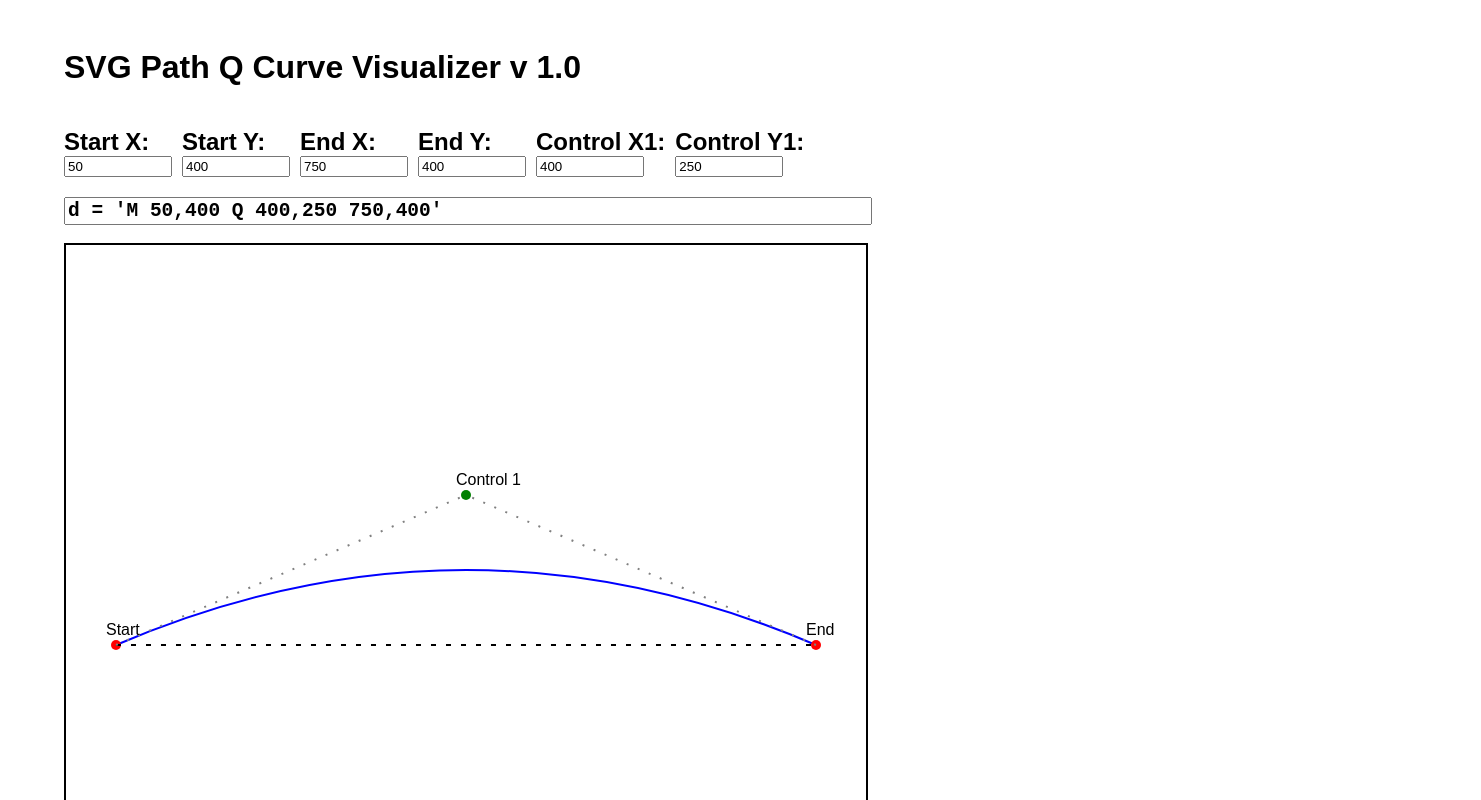
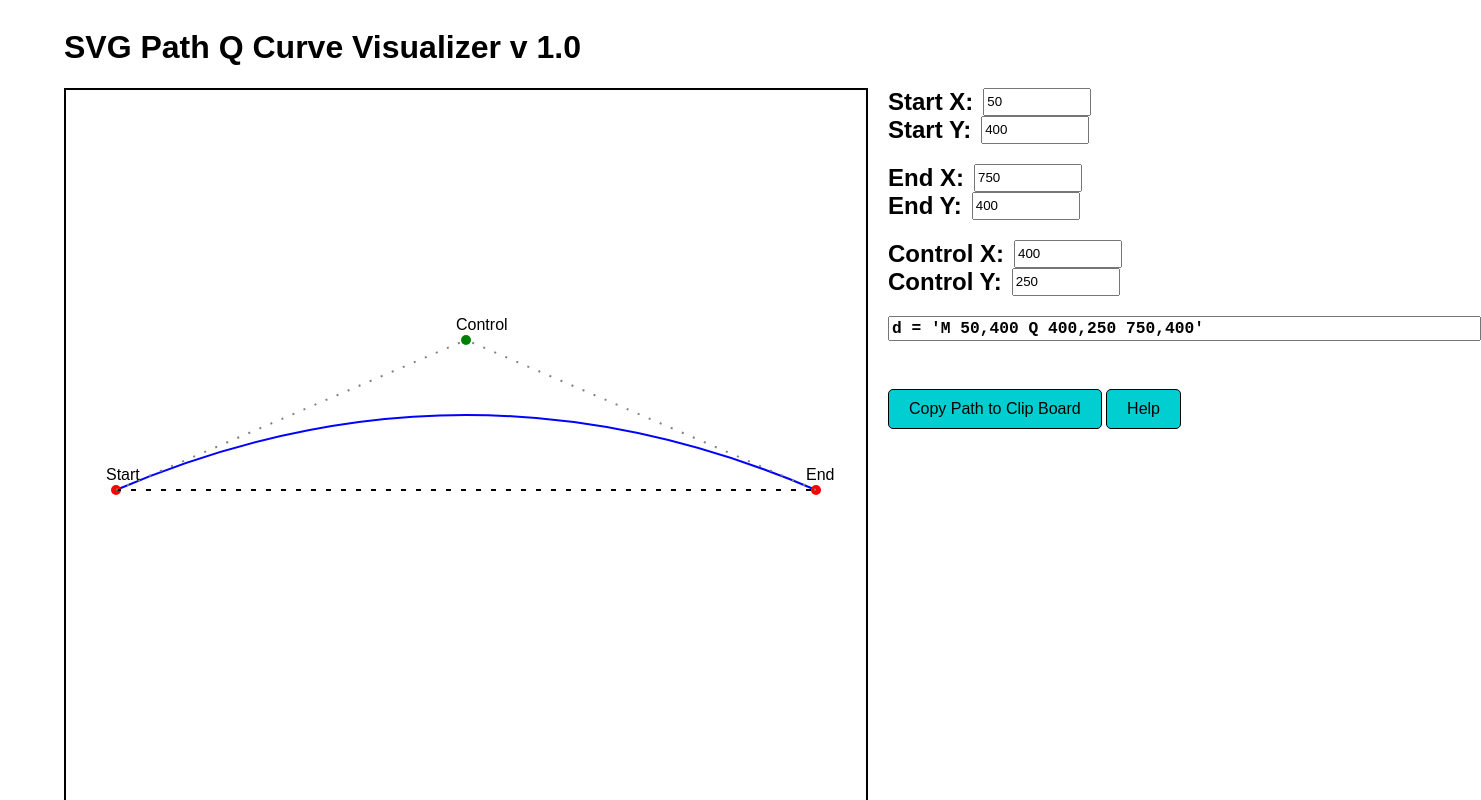
Before and after one commit to TomWulf/SVG_Path_Q_Visualizer_1.0, a plain HTML site: page index.html in a window 1280 px wide. Shown: the top 800 px of the page, 1481 px wide, since content can reach past the window. Drawn offline with Linux system fonts and the light colour scheme.

Commit message:
Working Better Layout

```diff
--- a/css/style.css
+++ b/css/style.css
@@ -4,23 +4,30 @@ body {
   padding: 0;
   display: flex;
   flex-direction: column;
-
 }
-
-header {
-  margin: 20px 0;
+h1 {
+  font-size: 2em;
+}
+main{
+  display: flex;
+  flex-direction: row;
+  gap: 20px;
+  align-items: flex-start;
+  justify-content: space-between;
 }
 
 .controls {
-  margin-bottom: 20px;
   display: flex;
-  gap: 10px;
-  flex-wrap: wrap;
+  flex-direction: column;
+  align-items: flex-start;
+  justify-content: flex-start;
+  gap: 20px;
 }
 
 label {
   display: flex;
-  flex-direction: column;
+  flex-direction: row;
+  gap: 10px;
   font-weight: bold;
   font-size: 1.5em;
 }
@@ -33,15 +40,15 @@ input {
   display: block;
   font-family: monospace;
   font-weight: bold;
-  font-size: 1.5em;
-  width: 800px;
+  font-size: 1.25em;
+  width: 36em;
 }
 #copyButton, #helpButton {
   margin-top: 10px;
   padding: 10px 20px;
   font-size: 16px;
-  background-color: #007BFF;
-  color: white;
+  background-color: darkturquoise;
+  color: black;
   border: black 1px solid;
   border-radius: 5px;
   cursor: pointer;
@@ -93,3 +100,9 @@ input {
   color: black;
   text-decoration: none;
 }
+#SVGContainer {
+  order: 1;
+}
+#controls {
+  order: 2;
+}
--- a/index.html
+++ b/index.html
@@ -14,15 +14,28 @@
   <h1>SVG Path Q Curve Visualizer v 1.0</h1>
 </header>
 <main>
-  <div class="controls">
+  <div class="controls" id="controls">
+    <div class="point">
       <label>Start X: <input type="number" id="startX" value="50" min="0" max="800"></label>
       <label>Start Y: <input type="number" id="startY" value="400" min="0" max="800"></label>
+    </div>
+    <div class="point">
       <label>End X: <input type="number" id="endX" value="750" min="0" max="800"></label>
       <label>End Y: <input type="number" id="endY" value="400" min="0" max="800"></label>
-    <label>Control X1: <input type="number" id="controlX" value="400" min="-400" max="1200" steps="5"></label>
-    <label>Control Y1: <input type="number" id="controlY" value="250" min="-400" max="1200" steps="5"></label>
     </div>
-  <input type="text" id="pathCode" value="" readonly width="800px"><br>
+      <div class="point">
+      <label>Control X: <input type="number" id="controlX" value="400" min="-400" max="1200" steps="5"></label>
+      <label>Control Y: <input type="number" id="controlY" value="250" min="-400" max="1200" steps="5"></label>
+      </div>
+      <div>
+        <input type="text" id="pathCode" value="" readonly><br>
+      </div>
+      <div>
+        <button id="copyButton">Copy Path to Clip Board</button>
+        <button id="helpButton">Help</button>
+      </div>
+    </div>
+  <div id="SVGContainer">
     <svg id="svg" width="800" height="800" style="border: 2px solid black;">
     <path id="curve" d="" stroke="blue" fill="none" stroke-width="2"></path>
     <circle id="startPoint" r="5" fill="red"></circle>
@@ -34,14 +47,11 @@
 
     <!-- Labels -->
     <text id="startLabel" font-size="16" fill="black" >Start</text>
-    <text id="control1Label" font-size="16" fill="black">Control 1</text>
+    <text id="control1Label" font-size="16" fill="black">Control</text>
     <text id="endLabel" font-size="16" fill="black">End</text>
   </svg>
 
-  <br>
-  <button id="copyButton">Copy Path to Clip Board</button>
-  <button id="helpButton">Help</button>
- `<br>
+  </div>
   <div id="helpModal" class="modal">
     <div class="modal-content">
       <span class="close"><button>Close</button></span>
```
Lines whose indentation alone changed are shown as unchanged.
